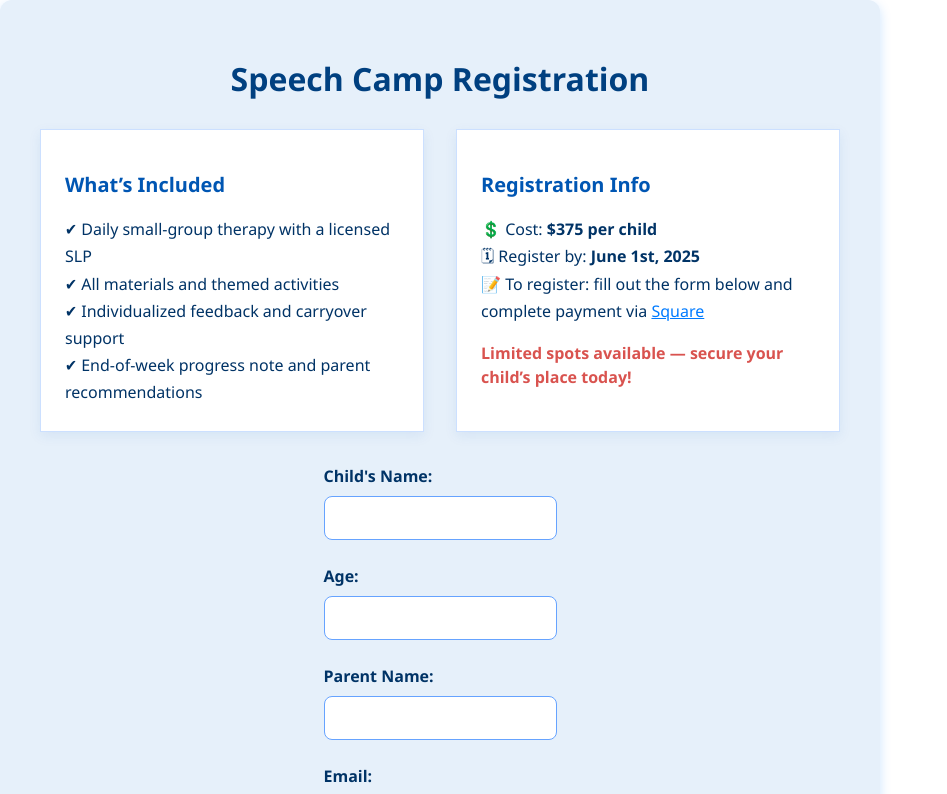
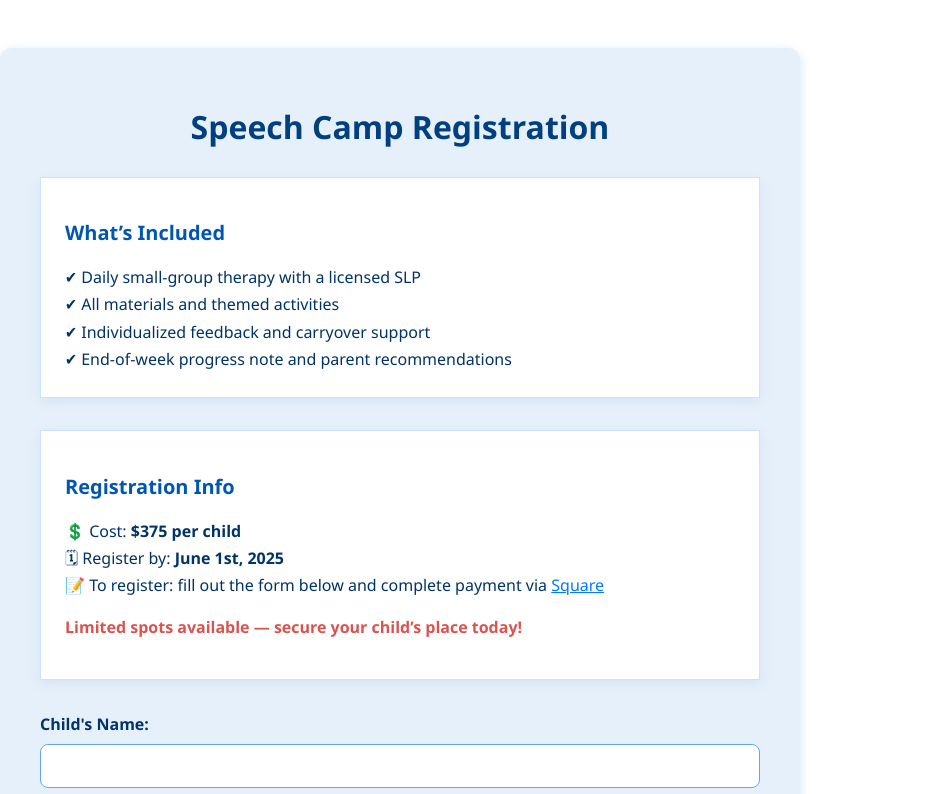
Before and after one commit to BartleBytes/Speech-Frontend, a React (Vite) app: page / in a window 1280 px wide. Shown: the top 794 px of the page, without its empty margins (0-947 px from the left). Built offline with nearby package versions, Linux system fonts and the light colour scheme; the HTML template or start-up script is replaced by a standard one.

Commit message:
Revert "styles3"
This reverts commit 4e23aa29f56aabb8f608024bda4c08b79a9a16f5.

```diff
--- a/src/styles/RegistrationForm.module.css
+++ b/src/styles/RegistrationForm.module.css
@@ -1,17 +1,12 @@
 /* Container styles */
 .container {
-  height: 100vh;
-  width: 100vh;
-  margin: 0;
+  max-width: 720px;
+  margin: 3rem auto;
   padding: 2.5rem;
   background-color: #e6f0fa; /* Light blue background */
   border-radius: 12px;
   box-shadow: 0 4px 12px rgba(0, 123, 255, 0.2);
   font-family: 'Segoe UI', Tahoma, Geneva, Verdana, sans-serif;
-  display: flex;
-  flex-direction: column;
-  justify-content: flex-start;
-  align-items: center;
 }
 
 .title{
```
